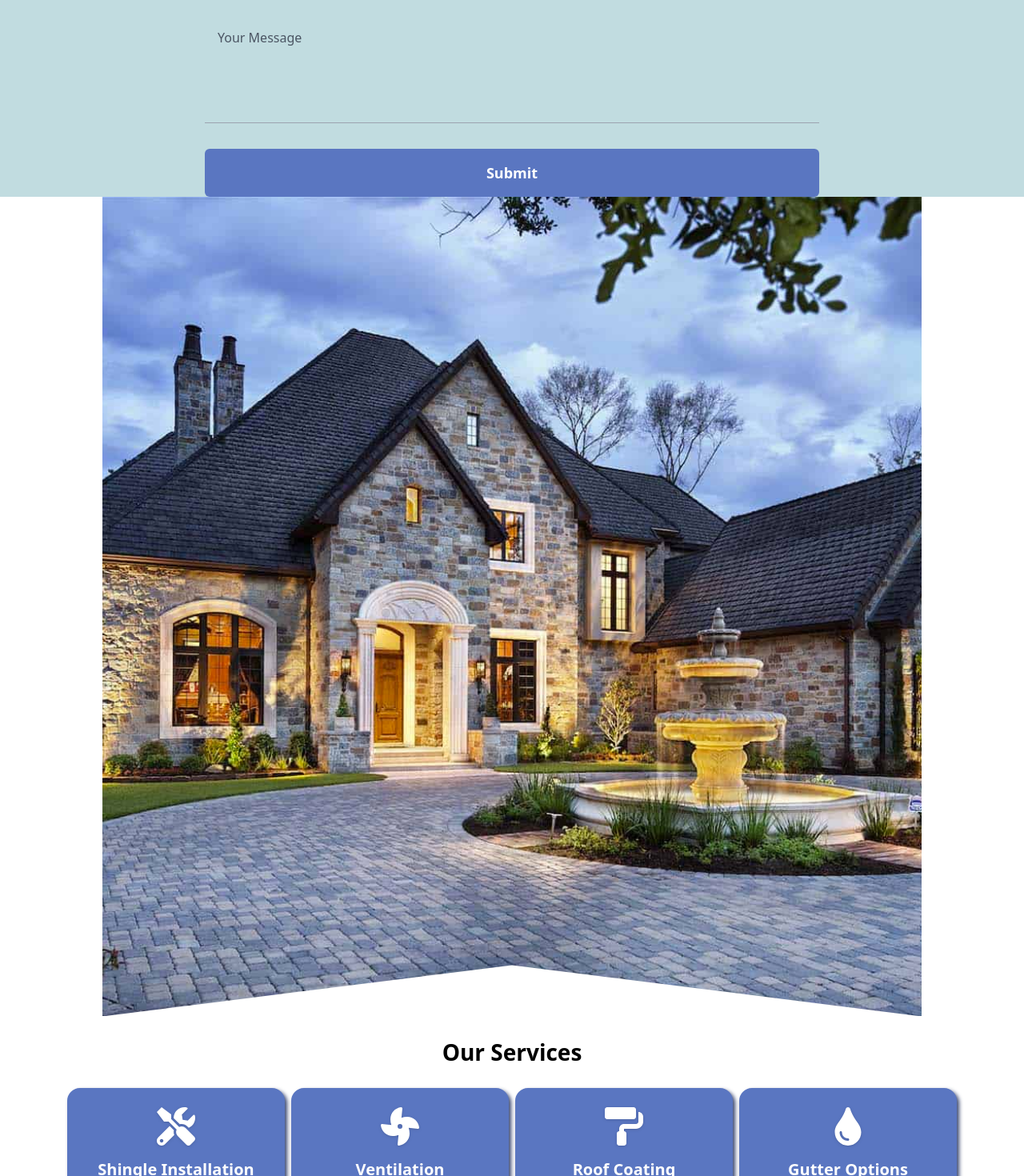
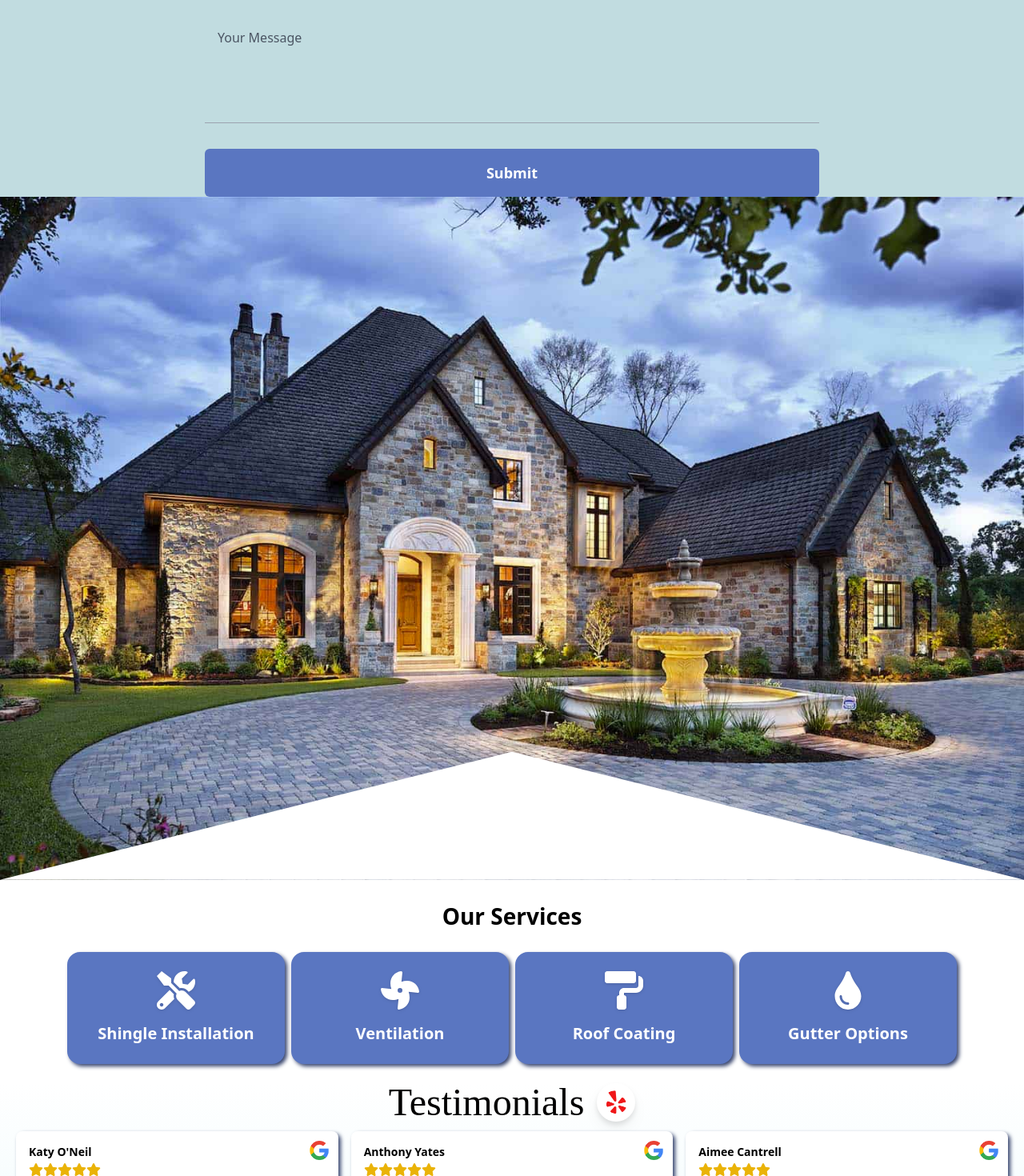
Before and after one commit to Rhettburnham/roofing-co, a React (Vite) app: page / in a window 1280 px wide. Shown: the part 1554-3024 px from the top of the page at 80% size. Built offline with nearby package versions, Linux system fonts and the light colour scheme.

Commit message:
Update CORS settings

```diff
--- a/src/components/MainImg.jsx
+++ b/src/components/MainImg.jsx
@@ -2,17 +2,9 @@ import React from 'react';
 
 const MainImg = () => {
   return (
-    <div className="relative w-full max-w-screen-lg mx-auto">
-      {/* Top Triangle (Faint Color) */}
-      <div
-        className="absolute top-0 left-0 w-full h-16 faint-color"
-        style={{
-          clipPath: 'polygon(50% 100%, 0 0, 100% 0)',
-        }}
-      ></div>
-
+    <div className="relative w-full min-w-screen-lg ">
       {/* Square Image */}
-      <div className="relative w-full aspect-square">
+      <div className="relative w-full">
         <img
           src="/assets/images/main_img.jpg"
           alt="Main"
@@ -22,9 +14,9 @@ const MainImg = () => {
 
       {/* Bottom Triangle (White) */}
       <div
-        className="absolute bottom-0 left-0 w-full h-16 bg-white"
+        className="absolute bottom-0 left-0 w-full h-[15vh] md:h-[20vh] bg-white"
         style={{
-          clipPath: 'polygon(50% 0, 0 100%, 100% 100%)',
+          clipPath: 'polygon(50% 0%, 0 100%, 100% 100%)',
         }}
       ></div>
     </div>
--- a/src/components/Navbar.jsx
+++ b/src/components/Navbar.jsx
@@ -49,7 +49,7 @@ const Navbar = () => {
 
   return (
     <>
-      <nav className="sticky top-0 z-50 w-full h-16 flex items-center justify-center relative dark-color px-5 md:px-10  ">
+      <nav className="sticky top-0 z-50 w-full h-16 flex items-center justify-center relative dark-color px-5 md:px-10 ">
         <div className="flex items-center absolute left-5">
           <Link to="/" className="flex items-center">
             <img
```
Also changed, not shown: 1 other file (tests, documents, lock files or other folders).
